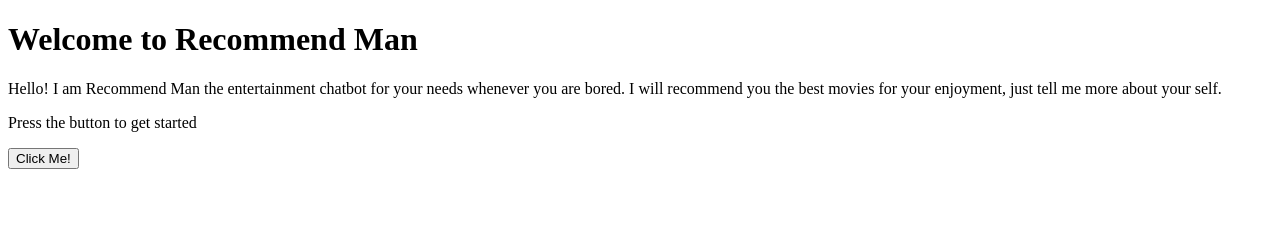
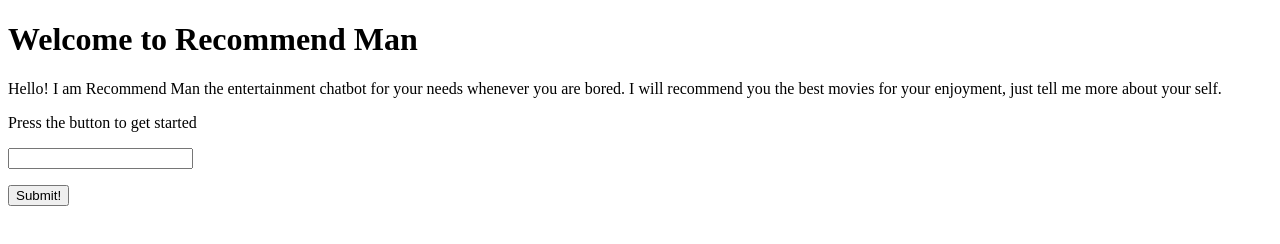
Before and after one commit to CapstoneAlanSteveKyuzoVisshaalChris/Capstone-Project, a website: page Mockup/index.html in a window 1280 px wide. Drawn offline with Linux system fonts and the light colour scheme.

Commit message:
bandaid solution to mockup

```diff
--- a/Mockup/index.html
+++ b/Mockup/index.html
@@ -12,6 +12,18 @@
         just tell me more about your self.
     </p>
     <p>Press the button to get started</p>
-    <button type="button">Click Me!</button>
+    <p><input/></p>
+    <button onclick="myFunction()" type="button">Submit!</button>
+
+    <script>
+        function myFunction() {
+            var p2 = document.createElement("P");
+            p2.innerText = "THE BEE MOVIE";
+            document.body.appendChild(p2);
+            return false;
+        }
+    </script>
+
+
 </body>
 </html>
```
Also changed, not shown: Mockup/server.js (line endings or trailing spaces).
